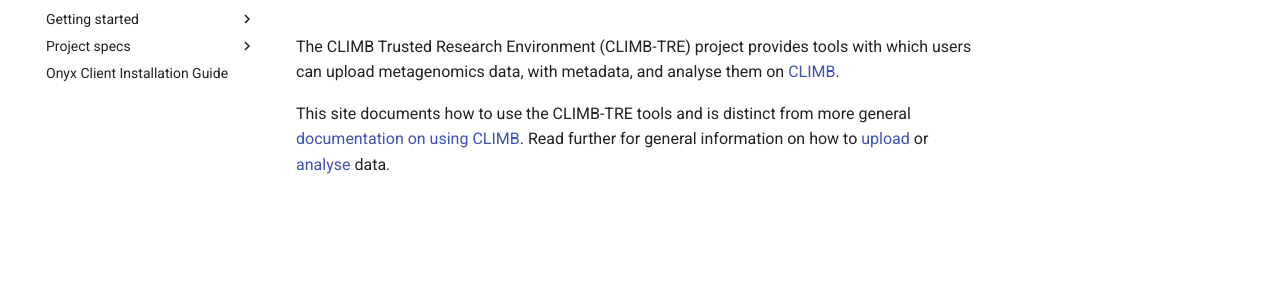
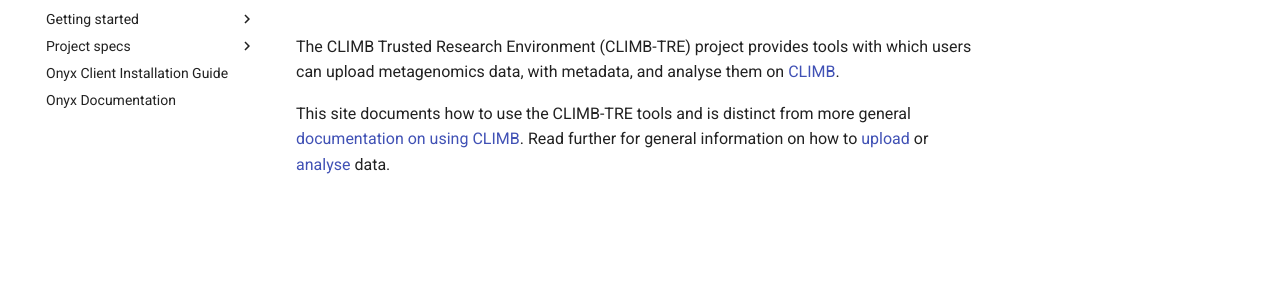
Before and after one commit to warrickball/climb-tre.github.io, an MkDocs documentation site: the page built from docs/index.md, in a window 1280 px wide. Shown: the part 146-430 px from the top of the page. Built offline with MkDocs 1.6.1 and Material for MkDocs 9.7.7, drawn with Linux system fonts in a browser that asks for light colours; comment, search, counter and statistics services are not loaded.

Commit message:
I hope this works

```diff
--- a/mkdocs.yml
+++ b/mkdocs.yml
@@ -30,3 +30,4 @@
     - Common structure: common.md
     - PATH-SAFE: pathsafe.md
   - Onyx Client Installation Guide: onyx_client_installation_guide.md
+  - Onyx Documentation: https://CLIMB-TRE.github.io/onyx-client/
```
